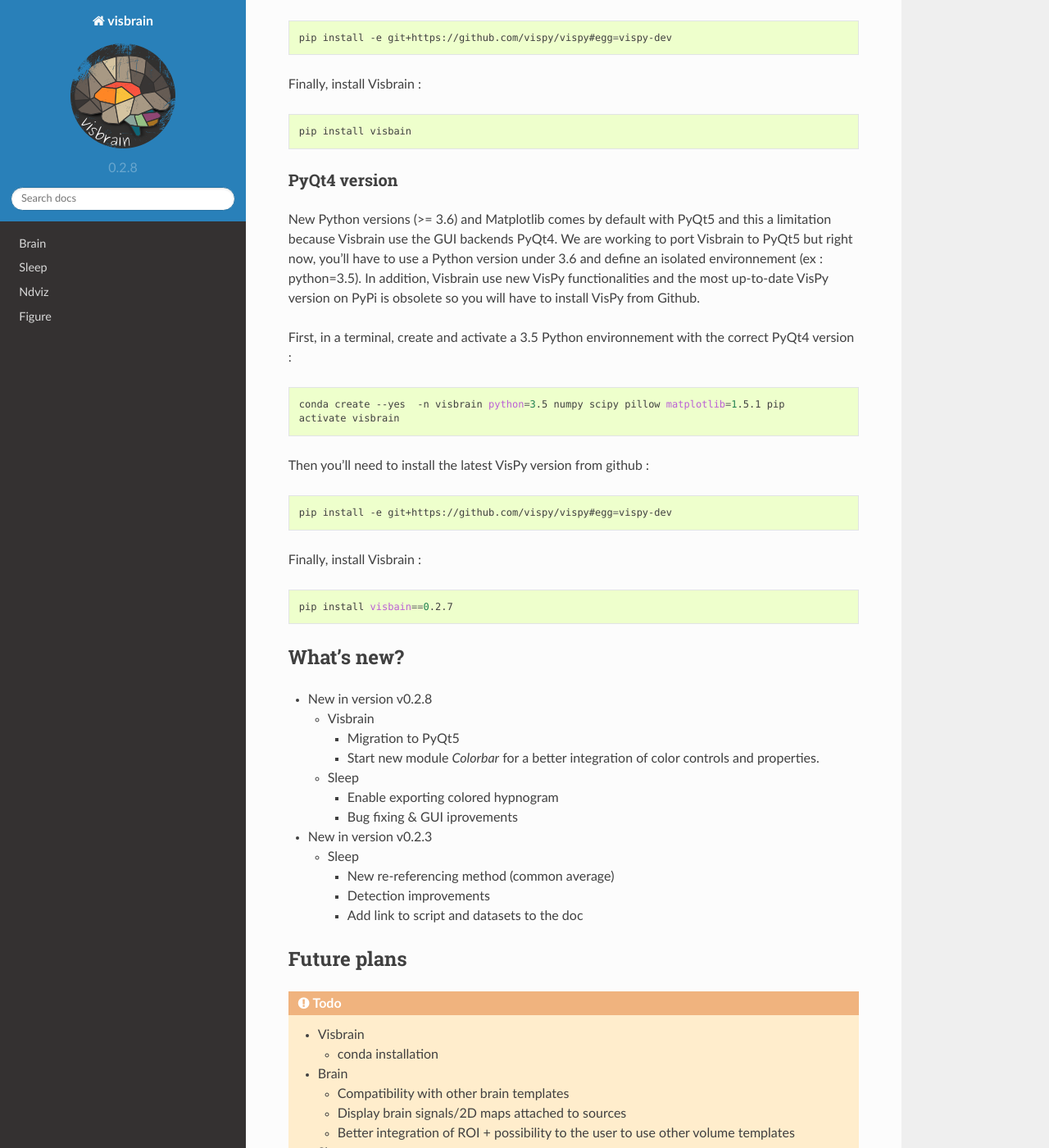
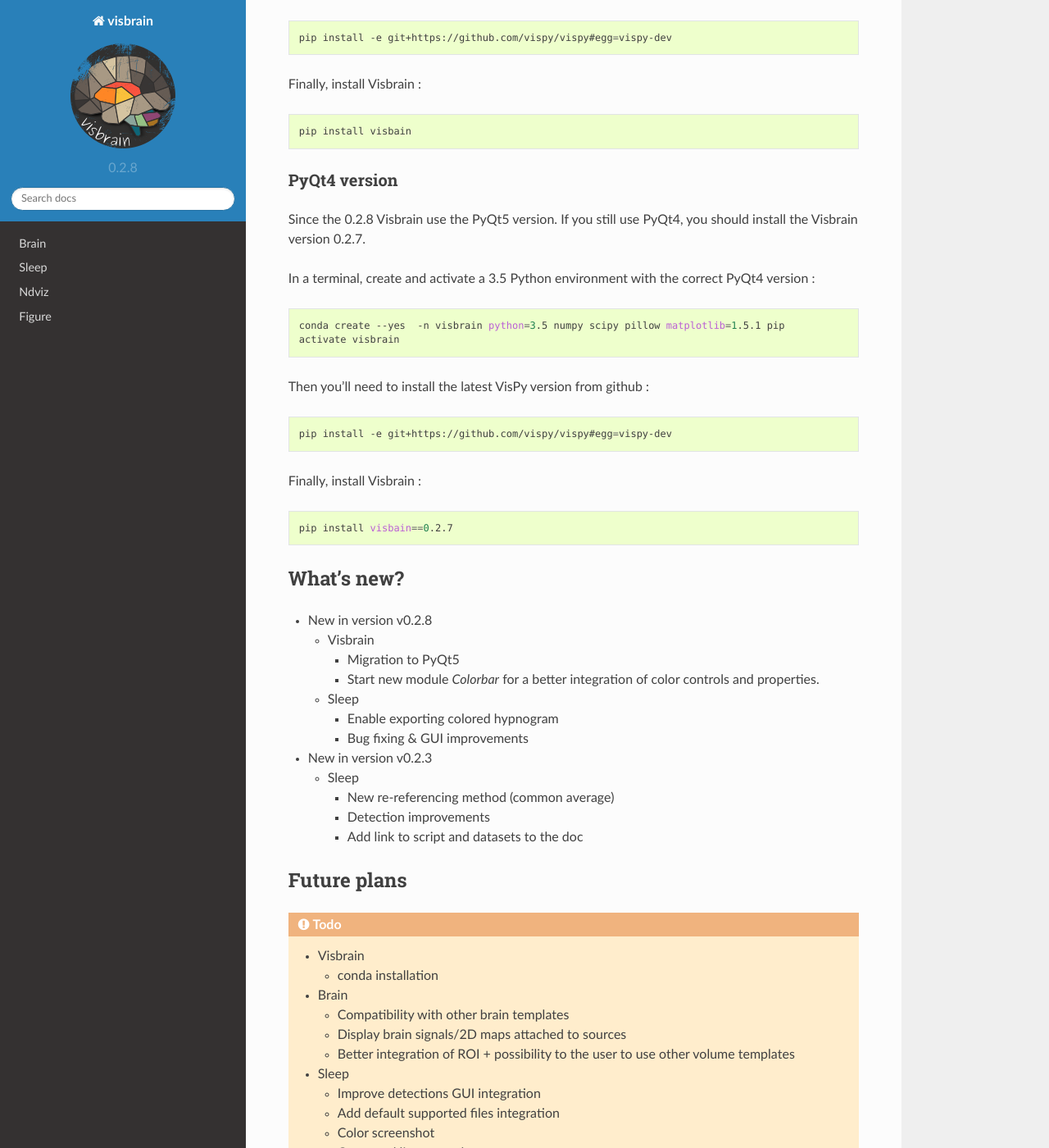
Before and after one commit to EtienneCmb/visbrain, a Sphinx documentation site: the page built from docs/index.rst, in a window 1280 px wide and 1400 px high, scrolled down 930 px. Shown: the whole window at 82% size. Built offline with Sphinx 7.4.7 and the Read the Docs theme 2.0.0, drawn with Linux system fonts in a browser that asks for light colours; some of the changed text lies outside the part shown.

Commit message:
Fix description

```diff
--- a/docs/index.rst
+++ b/docs/index.rst
@@ -11,7 +11,7 @@
 Visbrain documentation
 ######################
 
-Visbrain is a python package in development and it's dedicated to neuroscience visualization tools. Here is the list of the current modules :
+Visbrain is a python package dedicated to multi-purpose neuroscience visualization tools. Here is the list of the current modules :
 
 * :ref:`brain` : plot your data onto a 3D MNI brain control it via the graphical interface
 * :ref:`Sleep` : display sleep data, perform spindles / REM / peaks / slow waves / K-complex detection and live hypnogram edition
@@ -57,9 +57,9 @@ Finally, install Visbrain :
 PyQt4 version
 =============
 
-New Python versions (>= 3.6) and Matplotlib comes by default with PyQt5 and this a limitation because Visbrain use the GUI backends PyQt4. We are working to port Visbrain to PyQt5 but right now, you'll have to use a Python version under 3.6 and define an isolated environnement (ex : python=3.5). In addition, Visbrain use new VisPy functionalities and the most up-to-date VisPy version on PyPi is obsolete so you will have to install VisPy from Github.
+Since the 0.2.8 Visbrain use the PyQt5 version. If you still use PyQt4, you should install the Visbrain version 0.2.7.
 
-First, in a terminal, create and activate a 3.5 Python environnement with the correct PyQt4 version :
+In a terminal, create and activate a 3.5 Python environment with the correct PyQt4 version :
 
 .. code-block:: shell
 
@@ -91,7 +91,7 @@ What's new?
   * Sleep
 
     * Enable exporting colored hypnogram
-    * Bug fixing & GUI iprovements
+    * Bug fixing & GUI improvements
 
 * New in version v0.2.3
 
```
